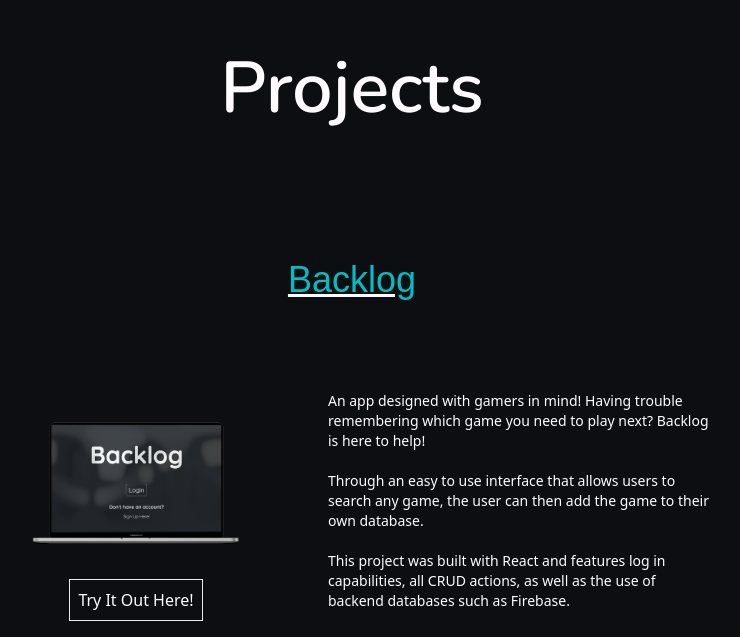
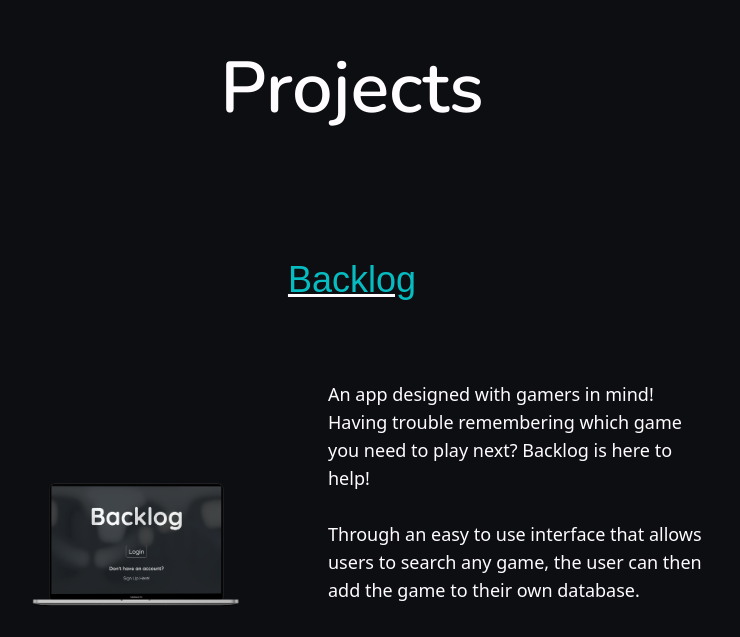
Before and after one commit to cfx78/cfx789, a React (Vite) app: page / in a window 1280 px wide. Shown: the part 3372-4009 px from the top of the page, without its empty margins (288-1028 px from the left). Built offline with nearby package versions, Linux system fonts and the light colour scheme; a web font is replaced by a local one.

Commit message:
Adding the RMG site to projects

```diff
--- a/src/pages/About/About.jsx
+++ b/src/pages/About/About.jsx
@@ -2,6 +2,7 @@
 import Aos from 'aos'
 import 'aos/dist/aos.css'
 import { useEffect } from 'react'
+import avatar from '../../assets/Avatar.svg'
 const About = () => {
     useEffect(() => {
         Aos.init({ duration: 1500 })
@@ -31,7 +32,7 @@
                         <img
                             data-aos="fade-left"
                             className="w-48 sm:w-72"
-                            src="../../src/assets/Avatar.svg"
+                            src={avatar}
                         />
                     </div>
                 </div>
--- /dev/null
+++ b/src/pages/Projects/Project.jsx
@@ -0,0 +1,44 @@
+import React from 'react'
+
+const Project = (props) => {
+    return (
+        <div>
+            {' '}
+            <h4
+                data-aos="fade-in"
+                className="text-4xl mb-20 text-center underline underline-offset-2 decoration-[#fffcff]"
+            >
+                {props.siteTitle}
+            </h4>
+            <div
+                className={`flex ${props.flexDirection}  justify-between sm:gap-x-12 items-center mb-12 sm:mb-28`}
+            >
+                <div
+                    className="flex flex-col justify-center items-center"
+                    data-aos={props.imgFadeDirection}
+                >
+                    <img
+                        className="w-72"
+                        src={props.siteImg}
+                        alt="app screenshot"
+                    />
+                    <a
+                        className="text-center border rounded-md p-2 hover:bg-slate-400 cursor-pointer"
+                        href={props.siteHref}
+                        target="_blank"
+                    >
+                        Try It Out Here!
+                    </a>
+                </div>
+                <div
+                    data-aos={props.pFadeDirection}
+                    className=" w-80 sm:w-96 text-sm sm:text-lg"
+                >
+                    {props.siteDescription}
+                </div>
+            </div>
+        </div>
+    )
+}
+
+export default Project
--- a/src/pages/Projects/Projects.jsx
+++ b/src/pages/Projects/Projects.jsx
@@ -1,6 +1,11 @@
 import Aos from 'aos'
 import 'aos/dist/aos.css'
+import backlog from '../../assets/backlog.png'
+import rmgLogo from '../../assets/RMG.png'
 import { useEffect } from 'react'
+import Project from './Project'
+import Backlog from './Site Descriptions/Backlog'
+import RMG from './Site Descriptions/RMG'
 const Projects = () => {
     useEffect(() => {
         Aos.init({ duration: 1500 })
@@ -9,46 +14,25 @@
         <section className="grid place-content-center" id="Projects">
             <h1 className="text-7xl text-center sm:mb-28">Projects</h1>
             <br />
-            <h4
-                data-aos="fade-in"
-                className="text-4xl mb-20 text-center underline underline-offset-2 decoration-[#fffcff]"
-            >
-                Backlog
-            </h4>
-            <div className="flex justify-between sm:gap-x-12 items-center">
-                <div
-                    className="flex flex-col justify-center items-center"
-                    data-aos="fade-right"
-                >
-                    <img
-                        className="w-72"
-                        src="../../src/assets/mockuper.png"
-                        alt="backlog app"
-                    />
-                    <a
-                        className="text-center border p-2"
-                        href="https://backlog-661fc.web.app/"
-                        target="_blank"
-                    >
-                        Try It Out Here!
-                    </a>
-                </div>
-                <p data-aos="fade-left" className=" w-80 sm:w-96 text-sm">
-                    An app designed with gamers in mind! Having trouble
-                    remembering which game you need to play next? Backlog is
-                    here to help!
-                    <br />
-                    <br />
-                    Through an easy to use interface that allows users to search
-                    any game, the user can then add the game to their own
-                    database.
-                    <br />
-                    <br />
-                    This project was built with React and features log in
-                    capabilities, all CRUD actions, as well as the use of
-                    backend databases such as Firebase.
-                </p>
-            </div>
+
+            <Project
+                siteTitle="Backlog"
+                imgFadeDirection="fade-right"
+                pFadeDirection="fade-left"
+                flexDirection="flex-row"
+                siteHref="https://backlog-661fc.web.app/"
+                siteImg={backlog}
+                siteDescription={<Backlog />}
+            />
+            <Project
+                siteTitle="Real Muziq Group"
+                imgFadeDirection="fade-left"
+                pFadeDirection="fade-right"
+                flexDirection="flex-row-reverse"
+                siteHref="https://rmg-test.netlify.app/"
+                siteImg={rmgLogo}
+                siteDescription={<RMG />}
+            />
         </section>
     )
 }
--- /dev/null
+++ b/src/pages/Projects/Site Descriptions/Backlog.jsx
@@ -0,0 +1,19 @@
+const Backlog = () => {
+    return (
+        <p>
+            An app designed with gamers in mind! Having trouble remembering
+            which game you need to play next? Backlog is here to help!
+            <br />
+            <br />
+            Through an easy to use interface that allows users to search any
+            game, the user can then add the game to their own database.
+            <br />
+            <br />
+            This project was built with React and features log in capabilities,
+            all CRUD actions, as well as the use of backend databases such as
+            Firebase.
+        </p>
+    )
+}
+
+export default Backlog
--- /dev/null
+++ b/src/pages/Projects/Site Descriptions/RMG.jsx
@@ -0,0 +1,20 @@
+const RMG = () => {
+    return (
+        <p>
+            Real Muziq Group is an independent southern record label. It
+            consists of several artists as well as music producers.
+            <br />
+            <br />
+            I was able to create this site by collaborating with the label CEO
+            to bring their unique vision of a horizontal scrolling website to
+            life.
+            <br />
+            <br />
+            The site is deployed and live. It was created using React and
+            Tailwind. I also learned Framer js during the creation of this site
+            and applied it to it as well.
+        </p>
+    )
+}
+
+export default RMG
```
Also changed, not shown: src/assets/RMG.png (added), src/assets/backlog.png (renamed from src/assets/mockuper.png).
